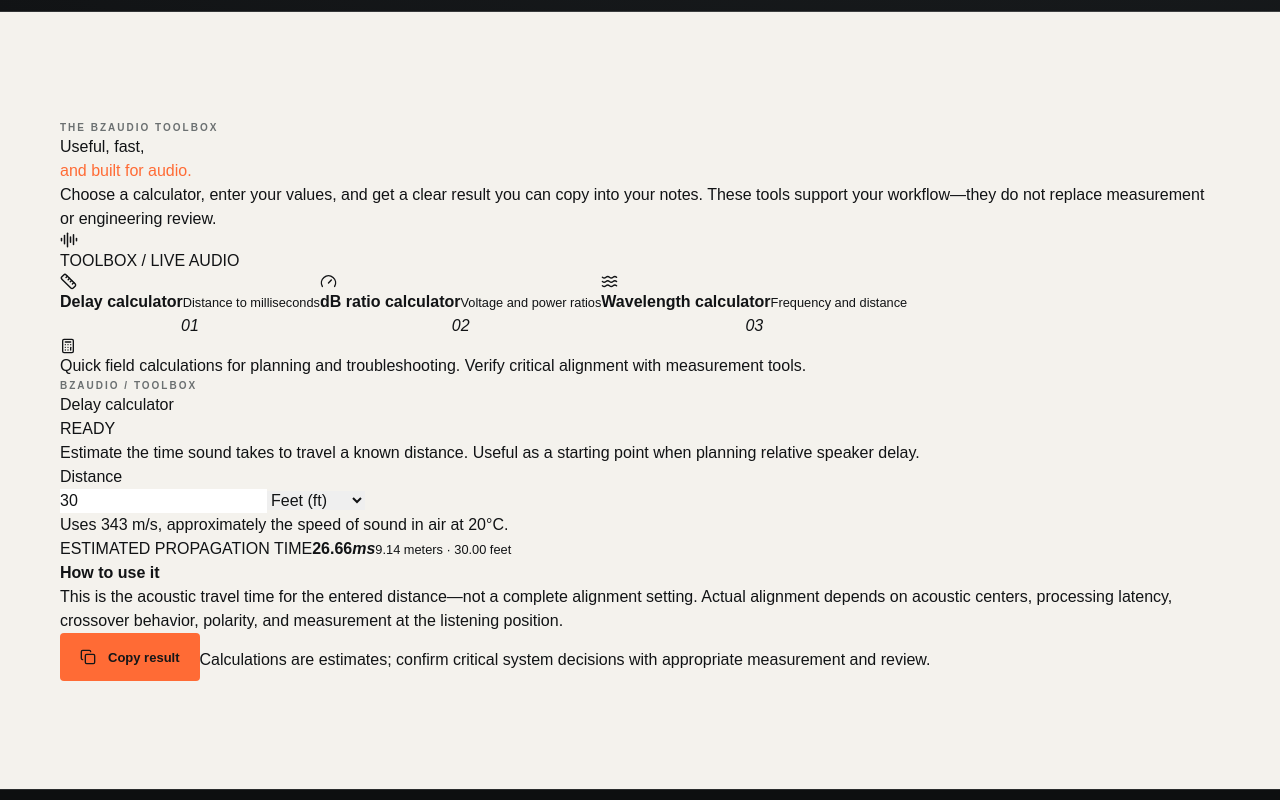
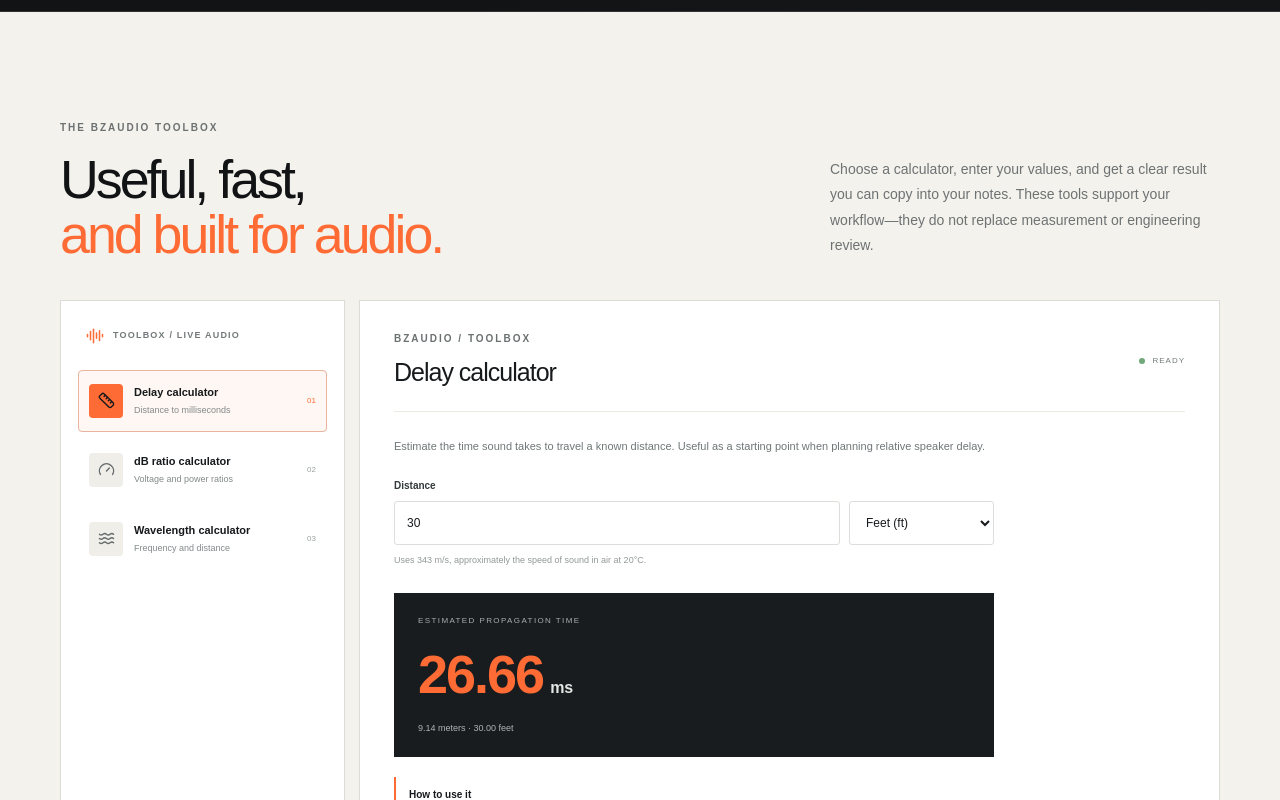
Before and after one commit to frvp6b8s5m-cloud/this-is-the-one, a Next.js app: page /tools in a window 1280 px wide. Shown: the part 580-1380 px from the top of the page. Built offline with nearby package versions, Linux system fonts and the light colour scheme.

Commit message:
Style BZaudio Toolbox and calculators

```diff
--- a/app/globals.css
+++ b/app/globals.css
@@ -200,3 +200,47 @@ body[data-bzaudio-theme="light"] .status-pill{color:#555;border-color:#bbb}
 body[data-bzaudio-theme="light"] .text-link{color:#171a1c}
 @media(max-width:900px){.studio-workspace{grid-template-columns:1fr}.studio-controls{padding:20px}.studio-preview{min-height:480px}.studio-intro{grid-template-columns:1fr;gap:15px}}
 @media(max-width:560px){.studio-intro h2{font-size:42px}.studio-preview-content{padding:26px 20px}.studio-preview-content h2{font-size:38px}.studio-preview-cards{grid-template-columns:1fr}.studio-preview{min-height:570px}}
+
+/* BZaudio practical audio toolbox */
+.tools-hero{background:radial-gradient(ellipse at 78% 40%,#303337 0%,#171a1c 48%,#111315 80%)}
+.tools-intro{display:grid;grid-template-columns:1fr 390px;gap:55px;align-items:end;margin-bottom:38px}
+.tools-intro h2{font-size:clamp(38px,4.2vw,56px);letter-spacing:-3px;line-height:1.02;margin:17px 0 0}
+.tools-intro>p{font-size:14px;line-height:1.8;color:#6d7273;margin:0 0 4px}
+.audio-tools{display:grid;grid-template-columns:285px 1fr;gap:14px;align-items:stretch}
+.tools-sidebar,.tool-workspace{border:1px solid #dedbd4;background:#fff;color:#171a1c}
+.tools-sidebar{padding:17px;display:flex;flex-direction:column;gap:7px}
+.tools-sidebar-title{display:flex;align-items:center;gap:9px;font-size:9px;letter-spacing:1.2px;color:#747a7b;font-weight:800;padding:9px 8px 18px}
+.tools-sidebar-title svg{color:var(--accent)}
+.tool-nav{display:flex;align-items:center;gap:11px;text-align:left;padding:13px 10px;border:1px solid transparent;background:transparent;border-radius:4px;cursor:pointer;color:#171a1c}
+.tool-nav>span{width:34px;height:34px;display:grid;place-items:center;background:#f0eee9;color:#646b6c;border-radius:4px}
+.tool-nav>div{display:grid;gap:4px;flex:1}.tool-nav b{font-size:11px}.tool-nav small{font-size:9px;color:#83898a}.tool-nav i{font-style:normal;font-size:8px;color:#9ca1a0}
+.tool-nav.active{border-color:#e8b39f;background:#fff7f3}.tool-nav.active>span{background:var(--accent);color:#171a1c}.tool-nav.active i{color:var(--accent)}
+.tools-sidebar-note{margin-top:auto;padding:17px 9px 5px;border-top:1px solid #ece9e2;display:flex;gap:9px;color:#777e7f}
+.tools-sidebar-note svg{flex:none;color:var(--accent)}.tools-sidebar-note p{font-size:9px;line-height:1.7;margin:0}
+.tool-workspace{padding:30px 34px;min-height:600px}
+.tool-workspace-head{display:flex;justify-content:space-between;align-items:center;padding-bottom:20px;border-bottom:1px solid #ece9e2}
+.tool-workspace-head h2{font-size:25px;letter-spacing:-1px;margin:8px 0 0}
+.tool-status{display:flex;align-items:center;gap:7px;font-size:8px;letter-spacing:1px;color:#747b7b}.tool-status i{width:6px;height:6px;border-radius:50%;background:#70a77b}
+.tool-form{max-width:600px;padding-top:25px}.tool-form>p{font-size:11px;color:#6f7778;line-height:1.7;margin:0 0 22px}
+.tool-form label{display:block;font-size:10px;font-weight:750;color:#333a3b;margin:0 0 8px}
+.tool-form input,.tool-form select{height:44px;border:1px solid #dcded9;border-radius:3px;padding:0 12px;background:#fff;color:#171a1c;font-size:12px;width:100%}
+.tool-input-row{display:grid;grid-template-columns:1fr 145px;gap:9px}
+.tool-hint{font-size:9px;color:#929898;margin-top:9px}
+.tool-result{margin-top:25px;background:#191c1f;color:#fff;padding:22px 24px;display:grid;gap:7px}
+.tool-result>span{font-size:8px;letter-spacing:1.4px;color:#a6adae}
+.tool-result strong{font-size:clamp(36px,5vw,54px);letter-spacing:-2px;color:var(--accent);font-weight:750}
+.tool-result em{font-size:16px;font-style:normal;margin-left:7px;letter-spacing:0;color:#e5e7e4}
+.tool-result small{font-size:9px;color:#aeb4b4}
+.tool-explain{border-left:2px solid var(--accent);padding:4px 0 4px 13px;margin-top:20px}
+.tool-explain b{font-size:10px}.tool-explain p{font-size:10px;line-height:1.7;color:#747b7c;margin:6px 0 0}
+.tool-segment{display:flex;gap:5px;background:#f0eee9;padding:4px;border-radius:4px;margin-bottom:20px}
+.tool-segment button{flex:1;min-height:36px;border:0;background:transparent;border-radius:3px;font-size:10px;color:#6c7374;cursor:pointer}
+.tool-segment button.active{background:#191c1f;color:#fff}
+.tool-two-inputs{display:grid;grid-template-columns:1fr 1fr;gap:12px;margin-bottom:8px}
+.tool-measurements{display:grid;grid-template-columns:1fr 1fr;gap:9px;margin-top:10px}
+.tool-measurements>div{padding:14px;background:#f3f1ec;display:grid;gap:7px}
+.tool-measurements span{font-size:8px;letter-spacing:1px;color:#777e7f}.tool-measurements b{font-size:16px}
+.tool-actions{display:flex;align-items:center;gap:15px;margin-top:24px;padding-top:19px;border-top:1px solid #ece9e2}
+.tool-actions>span{font-size:9px;line-height:1.6;color:#8a9090}
+@media(max-width:900px){.audio-tools{grid-template-columns:1fr}.tools-sidebar{display:grid;grid-template-columns:1fr 1fr}.tools-sidebar-title,.tools-sidebar-note{grid-column:1/-1}.tools-sidebar-note{margin-top:8px}.tools-intro{grid-template-columns:1fr;gap:15px}.tool-workspace{min-height:0}}
+@media(max-width:560px){.tools-sidebar{grid-template-columns:1fr}.tools-sidebar-title,.tools-sidebar-note{grid-column:auto}.tool-workspace{padding:22px 18px}.tool-workspace-head h2{font-size:21px}.tool-two-inputs{grid-template-columns:1fr}.tool-actions{align-items:flex-start;flex-direction:column}.tool-result{padding:19px}.tools-intro h2{font-size:42px}}
```
